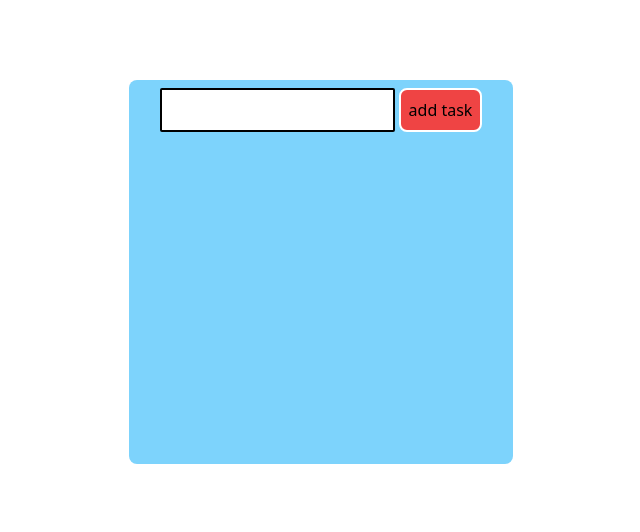
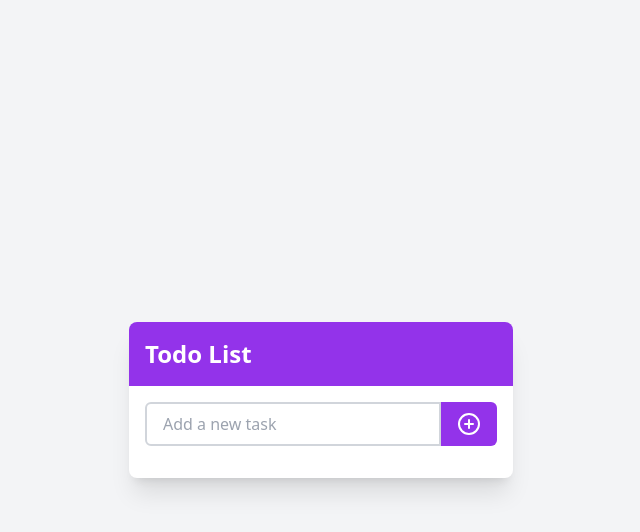
Before and after one commit to Asim1O1/Tailwind-CSS, a React (Vite) app in the folder my-project/: page /todo in a window 1280 px wide. Shown: the top 532 px of the page, without its empty margins (319-959 px from the left). Built offline with nearby package versions, Linux system fonts and the light colour scheme; a web font is replaced by a local one.

Commit message:
todo complted

```diff
--- a/my-project/package.json
+++ b/my-project/package.json
@@ -10,6 +10,7 @@
     "preview": "vite preview"
   },
   "dependencies": {
+    "lucide-react": "^0.446.0",
     "react": "^18.3.1",
     "react-dom": "^18.3.1",
     "react-router-dom": "^6.26.1"
--- a/my-project/src/pages/Todo.jsx
+++ b/my-project/src/pages/Todo.jsx
@@ -1,38 +1,92 @@
-import React, { useState } from "react";
+import React, { useEffect, useState } from "react";
+import { Trash2, PlusCircle, X } from "lucide-react";
 
 const Todo = () => {
   const [task, setTask] = useState("");
   const [tasks, setTasks] = useState([]);
+  const [isInitialized, setIsInitialized] = useState(false);
+
+  useEffect(() => {
+    const storedTasks = JSON.parse(localStorage.getItem("tasks"));
+    if (storedTasks) {
+      setTasks(storedTasks);
+    }
+    setIsInitialized(true);
+  }, []);
+
+  useEffect(() => {
+    if (isInitialized) {
+      localStorage.setItem("tasks", JSON.stringify(tasks));
+    }
+  }, [tasks, isInitialized]);
 
   const handleAddTask = () => {
+    if (task.trim()) {
+      setTasks([...tasks, task]);
+      setTask("");
+    }
+  };
 
-    if(task.length = 0)
-    {
+  const deleteSingleTask = (index) => {
+    const updatedTasks = tasks.filter((_, taskIndex) => taskIndex !== index);
+    setTasks(updatedTasks);
+  };
 
-    }
+  const deleteAllTasks = () => {
+    setTasks([]);
+  };
 
-
-  };
   return (
-    <div>
-      <div className="mx-auto bg-sky-300 h-96 w-96 my-20 rounded-lg overflow-hidden">
-        <div className="flex justify-center space-x-1">
+    <div className="flex justify-center items-center min-h-screen bg-gray-100">
+      <div className="bg-white shadow-xl rounded-lg overflow-hidden w-96">
+        <div className="bg-purple-600 p-4">
+          <h1 className="text-2xl font-bold text-white">Todo List</h1>
+        </div>
+        <div className="p-4">
+          <div className="flex mb-4">
             <input
-            className="border-2 rounded-sm border-black my-2"
+              className="flex-grow border-2 border-gray-300 rounded-l-md py-2 px-4 focus:outline-none focus:border-purple-500"
               type="text"
-            name="task"
+              placeholder="Add a new task"
               value={task}
               onChange={(e) => setTask(e.target.value)}
+              onKeyPress={(e) => e.key === "Enter" && handleAddTask()}
             />
-
             <button
               onClick={handleAddTask}
-            className="border-2 rounded-lg border-white  my-2 p-2  bg-red-500"
+              className="bg-purple-600 text-white py-2 px-4 rounded-r-md hover:bg-purple-700 transition duration-300"
             >
-            add task
+              <PlusCircle size={24} />
             </button>
           </div>
-        <div className="bg-white w-20 h- 20 "></div>
+          <ul className="space-y-2">
+            {tasks.map((task, index) => (
+              <li
+                key={index}
+                className="flex items-center justify-between bg-gray-100 p-3 rounded-md"
+              >
+                <span className="text-gray-800">{task}</span>
+                <button
+                  onClick={() => deleteSingleTask(index)}
+                  className="text-red-500 hover:text-red-700 transition duration-300"
+                >
+                  <X size={20} />
+                </button>
+              </li>
+            ))}
+          </ul>
+          {tasks.length > 0 && (
+            <div className="mt-4 text-right">
+              <button
+                onClick={deleteAllTasks}
+                className="bg-red-500 text-white py-2 px-4 rounded-md hover:bg-red-600 transition duration-300 flex items-center justify-center ml-auto"
+              >
+                <Trash2 size={20} className="mr-2" />
+                Delete All
+              </button>
+            </div>
+          )}
+        </div>
       </div>
     </div>
   );
```
Also changed, not shown: 1 other file (tests, documents, lock files or other folders). Lines whose indentation alone changed are shown as unchanged.
